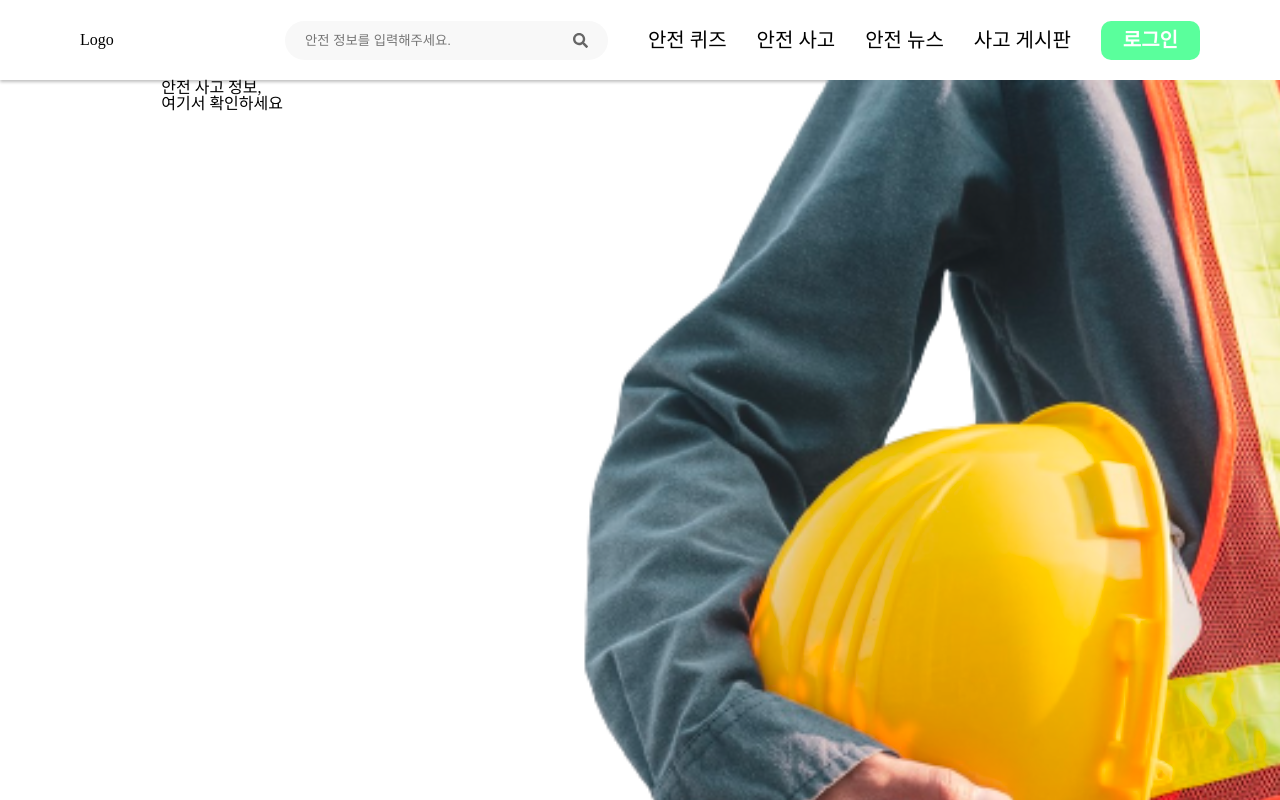
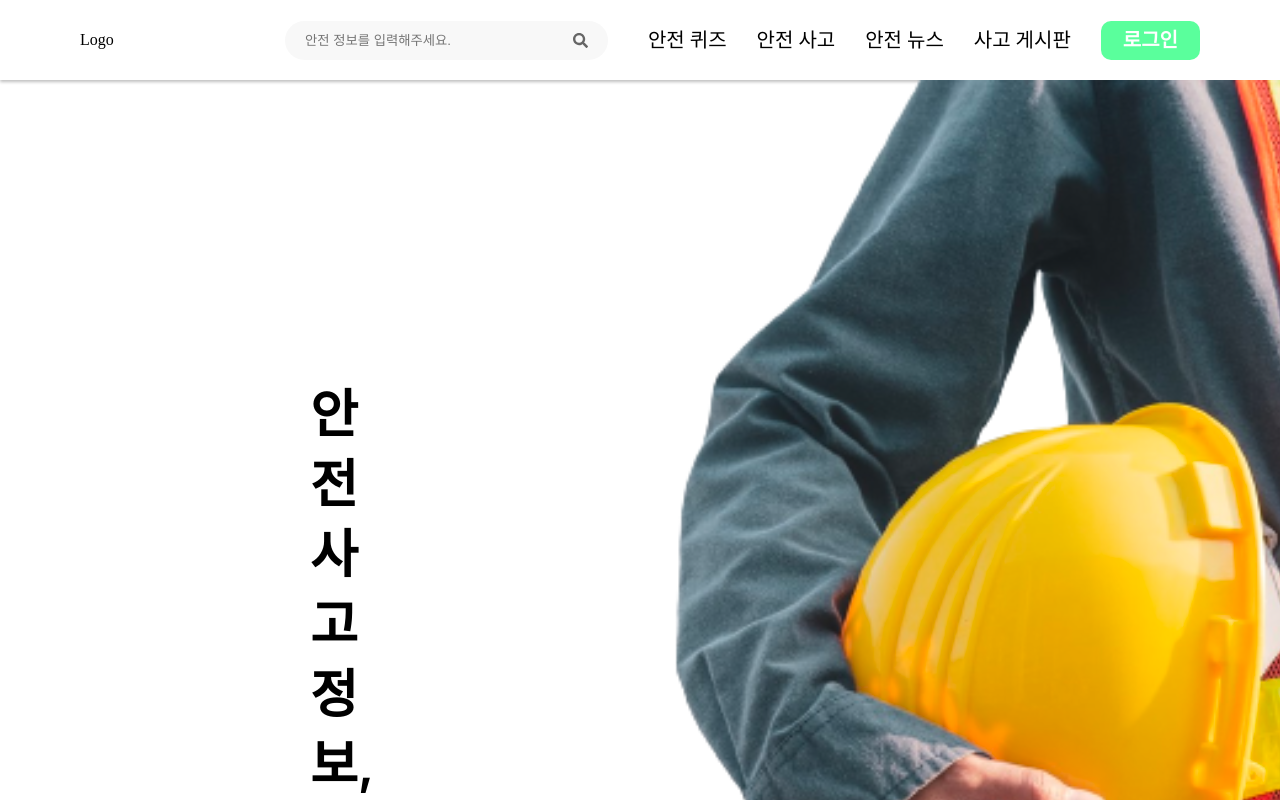
Before and after one commit to DSM-2023-hackathon-7team/7team-FrontEnd, a React (Create React App) app: page / in a window 1280 px wide. Shown: the top 800 px of the page. Built offline with nearby package versions, Linux system fonts and the light colour scheme.

Commit message:
main page

```diff
--- a/src/pages/main.js
+++ b/src/pages/main.js
@@ -1,23 +1,85 @@
+import React from "react";
 import styled from "styled-components";
 import Header from "../components/common/Header";
 
 function Main() {
-    return <Wrapper>
-            <Header />
-            <Top>
-                <span>안전 사고 정보,<br /> 여기서 확인하세요</span>
+    return (
+        <Body>
+            <Header/>
+            <Container>
+                <Text>안전 사고 정보,<br/><Green>여기서</Green> 확인하세요</Text>
                 <img src="/images/Person.svg"/>
-            </Top>
-        </Wrapper>
+            </Container>
+            <Container2>
+                <Text2>
+                    <Green>안전 뉴스 기사</Green>들도 확인해보세요
+                    <br/><Btn>확인하기</Btn>
+                </Text2>
+                <img src="/images/magazine.svg"/>
+            </Container2>
+        </Body>
+    )
 }
 
-const Wrapper = styled.div`
-    overflow-x: hidden;
+export default Main;
+
+const Body = styled.div`
+overflow-x: hidden;
 `;
 
-const Top = styled.div`
-    display: flex;
-    justify-content: right;
+const Text = styled.div`
+color: #000;
+font-size: 52px;
+font-family: Inter;
+font-style: normal;
+font-weight: 600;
+line-height: 70px;
+margin-top:300px;
+margin-left:310px;
 `;
 
-export default Main;
+const Text2 = styled.div`
+color: #000;
+font-size: 52px;
+font-family: Inter;
+font-style: normal;
+font-weight: 600;
+line-height: 32px;
+margin-top:400px;
+margin-right:183px;
+text-align:center;
+`;
+
+const Container = styled.div`
+height:1000px;
+display:flex;
+justify-content:space-between;
+`;
+
+const Container2 = styled.div`
+height:1000px;
+display:flex;
+flex-direction:row-reverse;
+justify-content:space-between;
+margin-bottom:60px;
+`;
+
+const Green = styled.span`
+color:#5AFF9C;
+`;
+
+const Btn = styled.button`
+margin-top: 50px;
+display: inline-flex;
+padding: 13px 95px;
+align-items: center;
+cursor: pointer;
+border-radius: 10px;
+background: #5aff9c;
+color: #FFF;
+font-size: 30px;
+font-family: Noto Sans;
+font-style: normal;
+font-weight: 700;
+line-height: 39px;
+`;
```
Also changed, not shown: public/images/Person.svg, public/images/magazine.svg (added).
